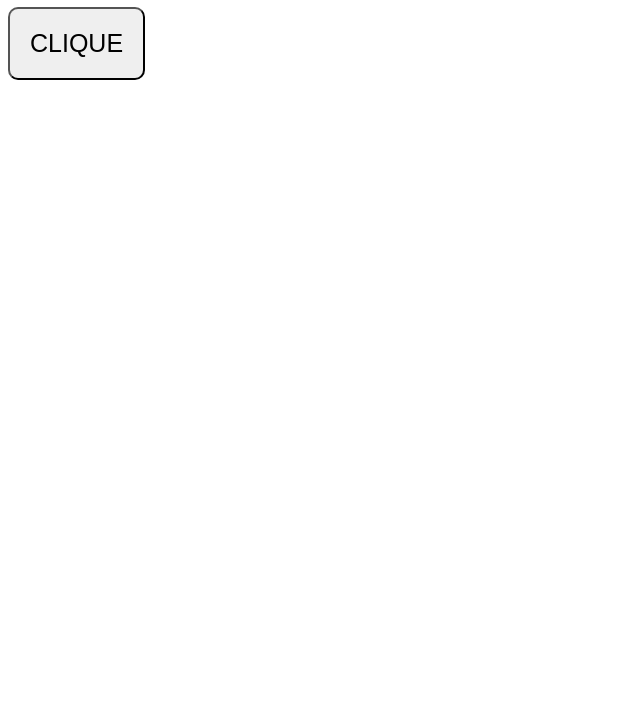
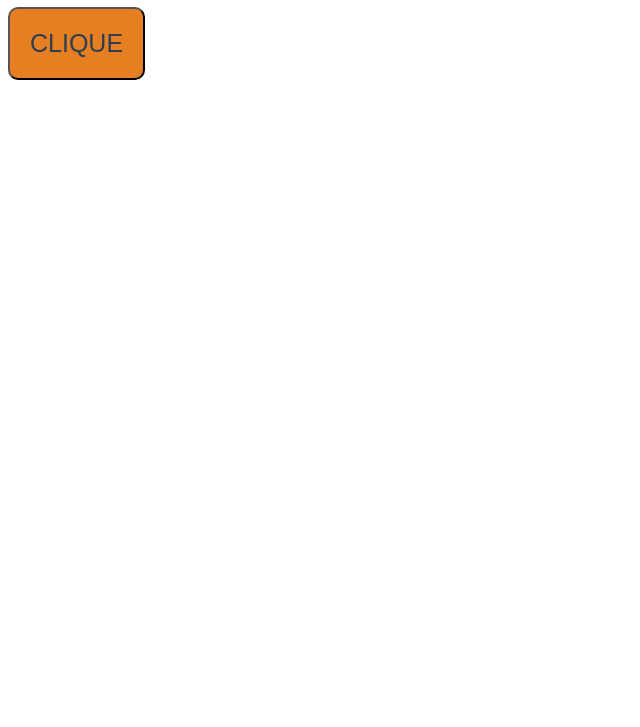
Before and after one commit to juliedejeanty/sass-exo, a plain HTML site: page index.html in a window 1280 px wide. Shown: the part 73-800 px from the top of the page, without its empty margins (0-640 px from the left). Drawn offline with Linux system fonts and the light colour scheme.

Commit message:
Config button css

```diff
--- a/index.html
+++ b/index.html
@@ -11,9 +11,9 @@
 
     <h1>Mon super site</h1>
 
-    <button class="btn">
-        CLIQUE
-    </button>
+    <button class="btn btn-danger btn-warning">CLIQUE</button>
+
+
 
 </body>
 </html>
--- a/src/main.scss
+++ b/src/main.scss
@@ -17,4 +17,14 @@ h1{
     &:hover{
         background-color: $success;
     }
+
+    &-danger{
+        background-color: $danger;
+        color:$light;
+    }
+
+    &-warning{
+        background-color: $warning;
+        color:$light;
+    }
 }
```
Also changed, not shown: dist/style.css, 1 other file.
